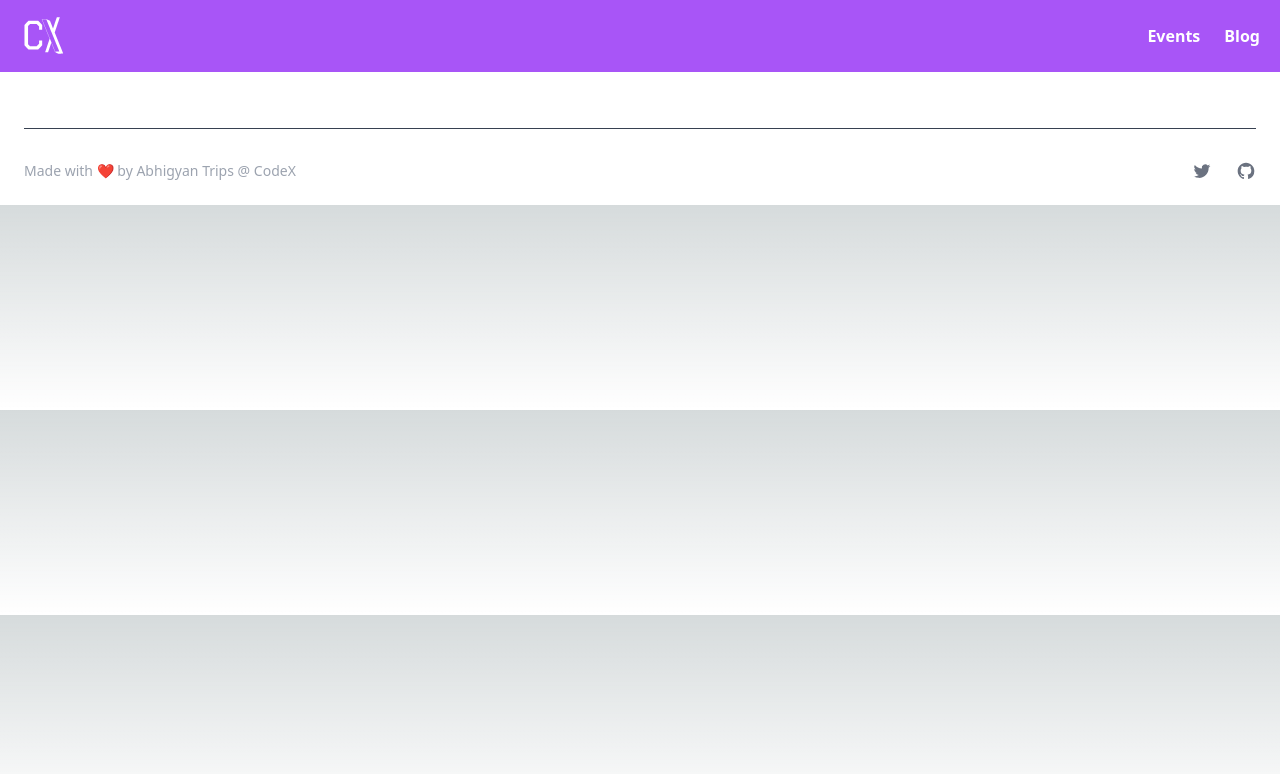
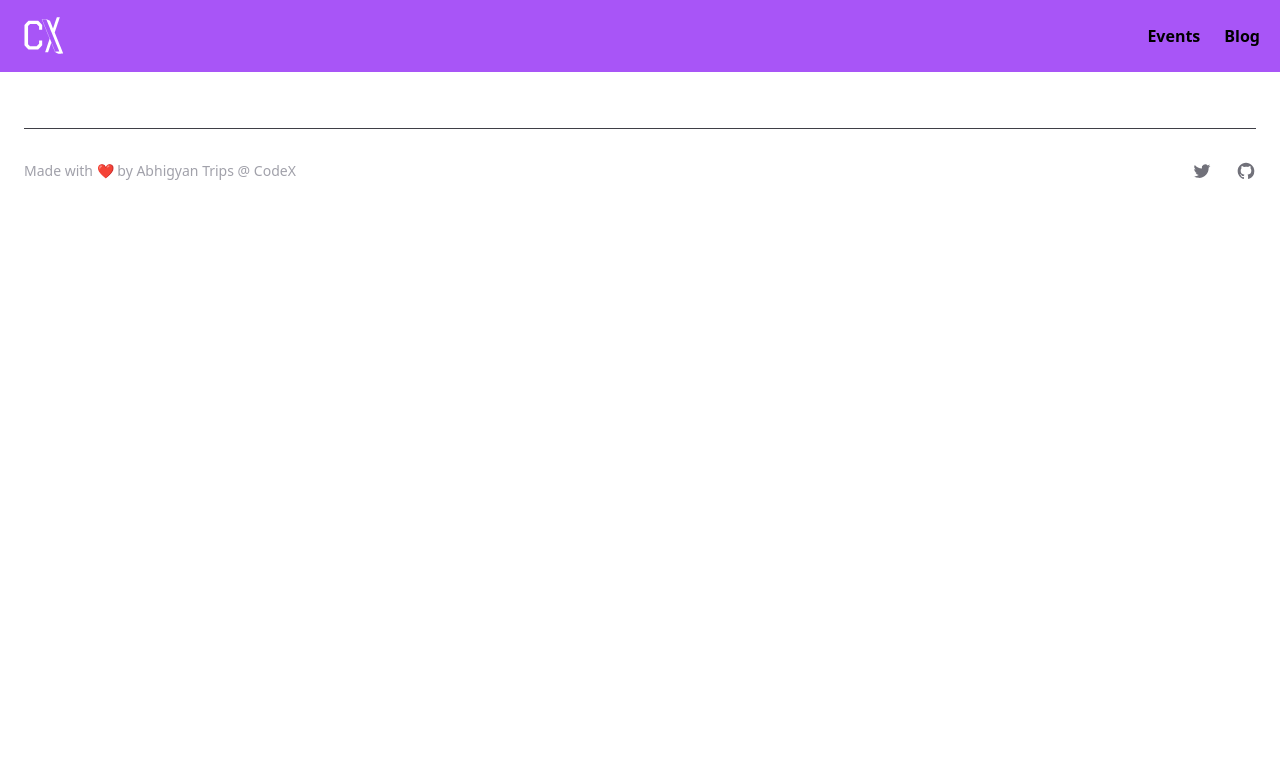
Before and after one commit to mitblr-club/template, a Next.js app: page / in a window 1280 px wide. Shown: the top 774 px of the page. Built offline with nearby package versions, Linux system fonts and the light colour scheme.

Commit message:
feat: init color palette

```diff
--- a/site.config.js
+++ b/site.config.js
@@ -15,7 +15,7 @@ const siteConfig = {
 	],
 
 	github: "https://github.com/",
-	twitter: "https://twitter.com/",
+	twitter: "https://twitter.com/CodeX_MITB",
 }
 
 module.exports = siteConfig
--- a/styles/globals.css
+++ b/styles/globals.css
@@ -8,72 +8,11 @@
   --font-mono: ui-monospace, Menlo, Monaco, "Cascadia Mono", "Segoe UI Mono",
     "Roboto Mono", "Oxygen Mono", "Ubuntu Monospace", "Source Code Pro",
     "Fira Mono", "Droid Sans Mono", "Courier New", monospace;
-
-  --foreground-rgb: 0, 0, 0;
-  --background-start-rgb: 214, 219, 220;
-  --background-end-rgb: 255, 255, 255;
-
-  --primary-glow: conic-gradient(
-    from 180deg at 50% 50%,
-    #16abff33 0deg,
-    #0885ff33 55deg,
-    #54d6ff33 120deg,
-    #0071ff33 160deg,
-    transparent 360deg
-  );
-  --secondary-glow: radial-gradient(
-    rgba(255, 255, 255, 1),
-    rgba(255, 255, 255, 0)
-  );
-
-  --tile-start-rgb: 239, 245, 249;
-  --tile-end-rgb: 228, 232, 233;
-  --tile-border: conic-gradient(
-    #00000080,
-    #00000040,
-    #00000030,
-    #00000020,
-    #00000010,
-    #00000010,
-    #00000080
-  );
-
-  --callout-rgb: 238, 240, 241;
-  --callout-border-rgb: 172, 175, 176;
-  --card-rgb: 180, 185, 188;
-  --card-border-rgb: 131, 134, 135;
 }
 
 @media (prefers-color-scheme: dark) {
   :root {
-    --foreground-rgb: 255, 255, 255;
-    --background-start-rgb: 0, 0, 0;
-    --background-end-rgb: 0, 0, 0;
-
-    --primary-glow: radial-gradient(rgba(1, 65, 255, 0.4), rgba(1, 65, 255, 0));
-    --secondary-glow: linear-gradient(
-      to bottom right,
-      rgba(1, 65, 255, 0),
-      rgba(1, 65, 255, 0),
-      rgba(1, 65, 255, 0.3)
-    );
-
-    --tile-start-rgb: 2, 13, 46;
-    --tile-end-rgb: 2, 5, 19;
-    --tile-border: conic-gradient(
-      #ffffff80,
-      #ffffff40,
-      #ffffff30,
-      #ffffff20,
-      #ffffff10,
-      #ffffff10,
-      #ffffff80
-    );
-
-    --callout-rgb: 20, 20, 20;
-    --callout-border-rgb: 108, 108, 108;
-    --card-rgb: 100, 100, 100;
-    --card-border-rgb: 200, 200, 200;
+    background-color: theme(colors.gray.900);
   }
 }
 
@@ -89,21 +28,6 @@ body {
   overflow-x: hidden;
 }
 
-body {
-  color: rgb(var(--foreground-rgb));
-  background: linear-gradient(
-      to bottom,
-      transparent,
-      rgb(var(--background-end-rgb))
-    )
-    rgb(var(--background-start-rgb));
-}
-
-a {
-  color: inherit;
-  text-decoration: none;
-}
-
 @media (prefers-color-scheme: dark) {
   html {
     color-scheme: dark;
--- a/tailwind.config.js
+++ b/tailwind.config.js
@@ -1,10 +1,62 @@
 /** @type {import("tailwindcss").Config} */
+
+// Colors inherited from https://www.themes.dev/tailwindcss-colors/
+
 module.exports = {
   content: [
     "./pages/**/*.{js,jsx}",
     "./components/**/*.{js,jsx}",
   ],
   theme: {
+    colors: {
+      "blue": {
+        "300": "#7dd3fc",
+        "400": "#38bdf8",
+        "500": "#0ea5e9",
+        "600": "#0284c7",
+        "700": "#0369a1",
+      },
+      "pink": {
+        "300": "#f9a8d4",
+        "400": "#f472b6",
+        "500": "#ec4899",
+        "600": "#db2777",
+        "700": "#be185d",
+      },
+      "purple": {
+        "300": "#d8b4fe",
+        "400": "#c084fc",
+        "500": "#a855f7",
+        "600": "#9333ea",
+        "700": "#7e22ce",
+      },
+      "red": {
+        "300": "#fda4af",
+        "400": "#fb7185",
+        "500": "#f43f5e",
+        "600": "#e11d48",
+        "700": "#be123c",
+      },
+      "green": {
+        "300": "#bef264",
+        "400": "#a3e635",
+        "500": "#84cc16",
+        "600": "#65a30d",
+        "700": "#4d7c0f",
+      },
+      "gray": {
+        "50": "#fafafa",
+        "100": "#f4f4f5",
+        "200": "#e4e4e7",
+        "300": "#d4d4d8",
+        "400": "#a1a1aa",
+        "500": "#71717a",
+        "600": "#52525b",
+        "700": "#3f3f46",
+        "800": "#27272a",
+        "900": "#18181b",
+      },
+    },
     extend: {},
   },
   plugins: [],
```
Also changed, not shown: 1 other file (tests, documents, lock files or other folders).
